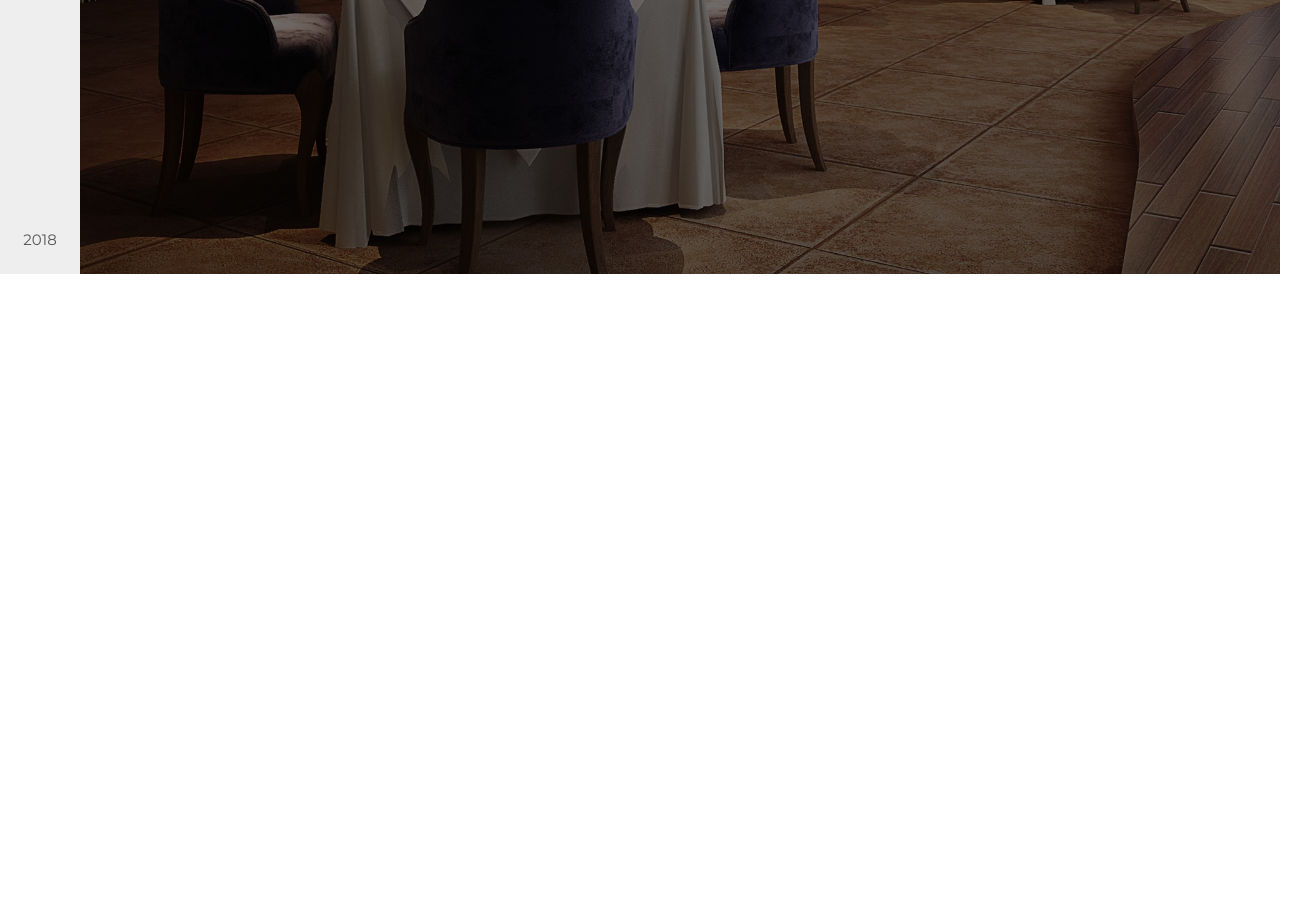
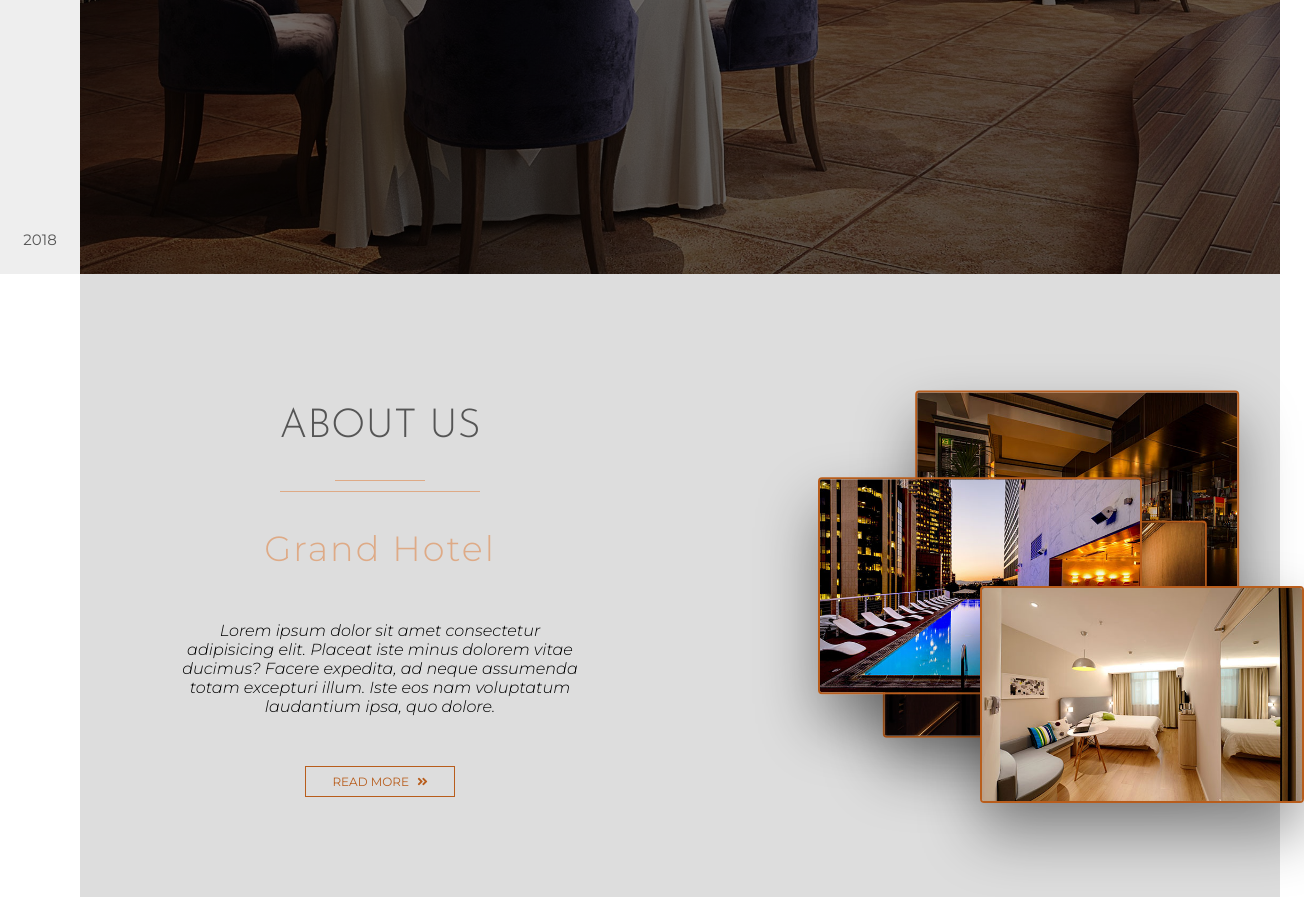
Before and after one commit to th3N0m4d/css-bootcamp-grand-hotel, a plain HTML site: page index.html in a window 1280 px wide. Shown: the part 526-1423 px from the top of the page, 1304 px wide, since content can reach past the window. Before the commit the page ends 800 px from the top, so only its background shows below. Drawn offline with Linux system fonts and the light colour scheme.

Commit message:
About Us Section

```diff
--- a/css/style.css
+++ b/css/style.css
@@ -287,3 +287,116 @@ body {
         opacity: 1;
     }
 }
+
+/* About us */
+.about-us {
+    margin-left: 8rem;
+    display: flex;
+    background-color: #ddd;
+
+}
+
+.about-us-content {
+    flex: 0 1 50%;
+    display: flex;
+    flex-direction: column;
+    align-items: center;
+    justify-content: center;
+    padding: 10rem;
+    box-sizing: border-box;
+}
+
+.about-us-heading {
+    font-family: 'Josefin Sans', sans-serif;
+    font-size: 4rem;
+    font-weight: 300;
+    text-transform: uppercase;
+    color: #555;
+}
+
+.small-underline {
+    width: 9rem;
+    height: .1rem;
+    background-color: #deaa86;
+    margin: 0 auto 1rem;
+}
+
+.big-underline {
+    width: 20rem;
+    height: .1rem;
+    background-color: #deaa86;
+}
+
+.about-us-images {
+    flex: 1 1 ;
+}
+
+.sub-heading {
+    font-size: 3.5rem;
+    font-weight: 300;
+    letter-spacing: .2rem;
+    color: #deaa86;
+}
+
+.about-us-paragraph {
+    font-size: 1.6rem;
+    font-style: italic;
+    font-weight: 300;
+    text-align: center;
+    margin-bottom: 5rem;
+}
+
+.about-us-btn {
+    width: 15rem;
+    padding: .7rem .5rem;
+    font-family: 'Montserrat', sans-serif;
+    font-size: 1.2rem;
+    text-transform: uppercase;
+    color: #b85d1c;
+    background-color: transparent;
+    outline: none;
+    border: .1rem solid #b85d1c;
+    cursor: pointer;
+
+
+}
+
+.about-us-btn:hover .btn-arrow{
+    margin-left: 1.5rem;
+
+}
+
+.btn-arrow {
+    margin-left: .5rem;
+    transition: margin-left .4s;
+}
+
+.image {
+    width: 32rem;
+    position: absolute;
+    top: 50%;
+    left: 50%;
+    box-shadow: 0 3rem 6rem rgba(0, 0, 0, .4);
+    border-radius: .4rem;
+    border: .2rem solid #b85d1c;
+}
+
+.about-us-images {
+    position: relative;
+}
+
+.image-3 {
+    transform: translate(-50%, -50%);
+}
+
+.image-1 {
+    transform: translate(-20%, -90%);
+}
+
+.image-2 {
+    transform: translate(-70%, -70%);
+}
+
+.image-2 {
+    transform: translate(-30%, -30%);
+}
--- a/index.html
+++ b/index.html
@@ -101,5 +101,31 @@
         </div>
     </header>
     <!-- End of Header-->
+
+    <!-- Abous us -->
+    <section class="about-us">
+        <div class="about-us-content">
+            <h1 class="about-us-heading">About us</h1>
+            <div class="underline">
+                <div class="small-underline"></div>
+                <div class="big-underline"></div>
+            </div>
+            <h3 class="sub-heading">Grand Hotel</h3>
+            <p class="about-us-paragraph">Lorem ipsum dolor sit amet consectetur adipisicing elit. Placeat iste minus dolorem vitae ducimus? Facere expedita, ad neque assumenda totam excepturi illum. Iste eos nam voluptatum laudantium ipsa, quo dolore.</p>
+            <button class="about-us-btn">
+                Read More
+                <i class="fas fa-angle-double-right btn-arrow"></i>
+            </button>
+        </div>
+
+        <div class="about-us-images">
+            <img src="img/about-us-img-1.jpeg" alt="" class="image image-1">
+            <img src="img/about-us-img-2.jpeg" alt="" class="image image-2">
+            <img src="img/about-us-img-3.jpeg" alt="" class="image image-3">
+            <img src="img/about-us-img-4.jpeg" alt="" class="image image-4">
+        </div>
+    </section>
+
+    <!-- End of About us -->
 </body>
 </html>
```
Also changed, not shown: 1 other file.
